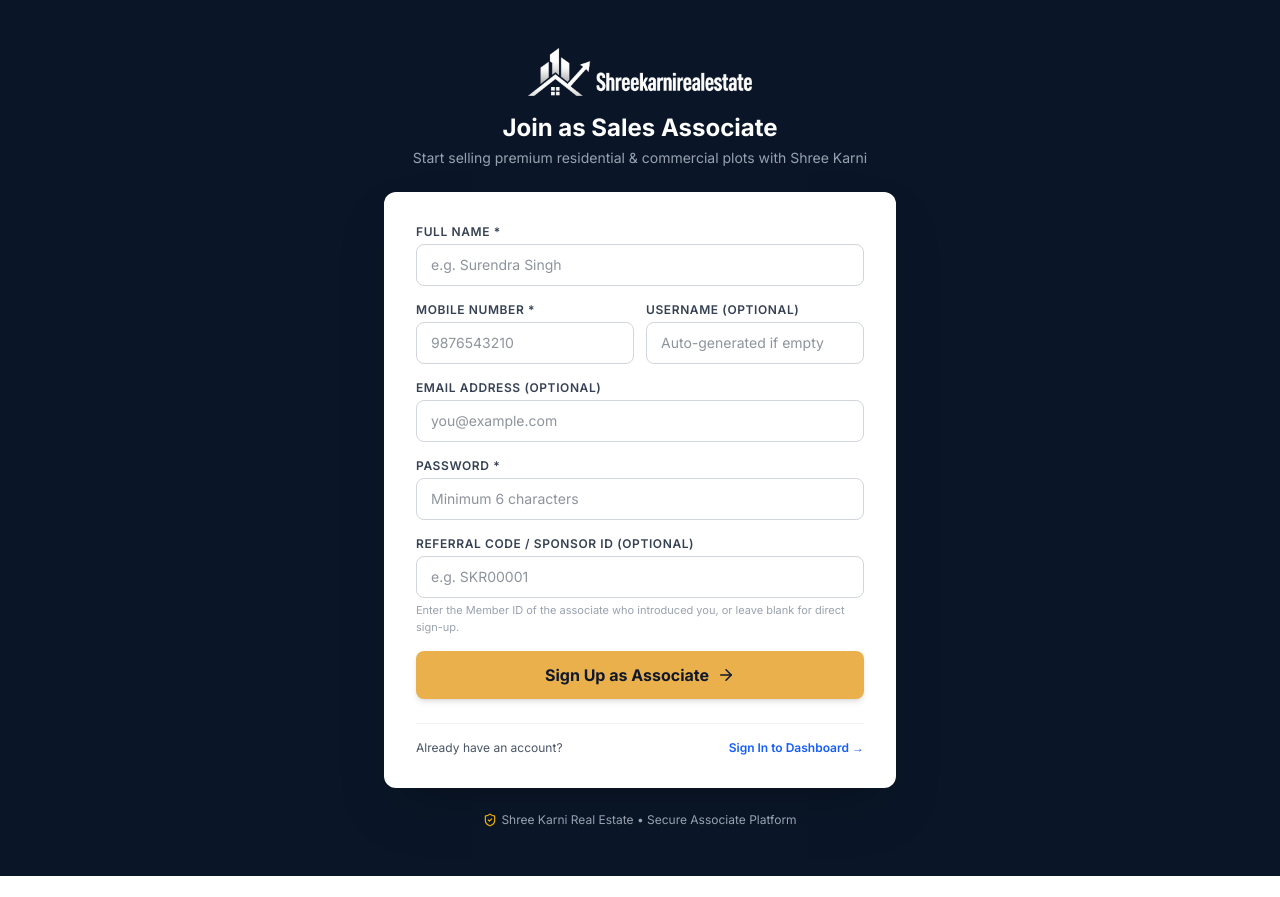
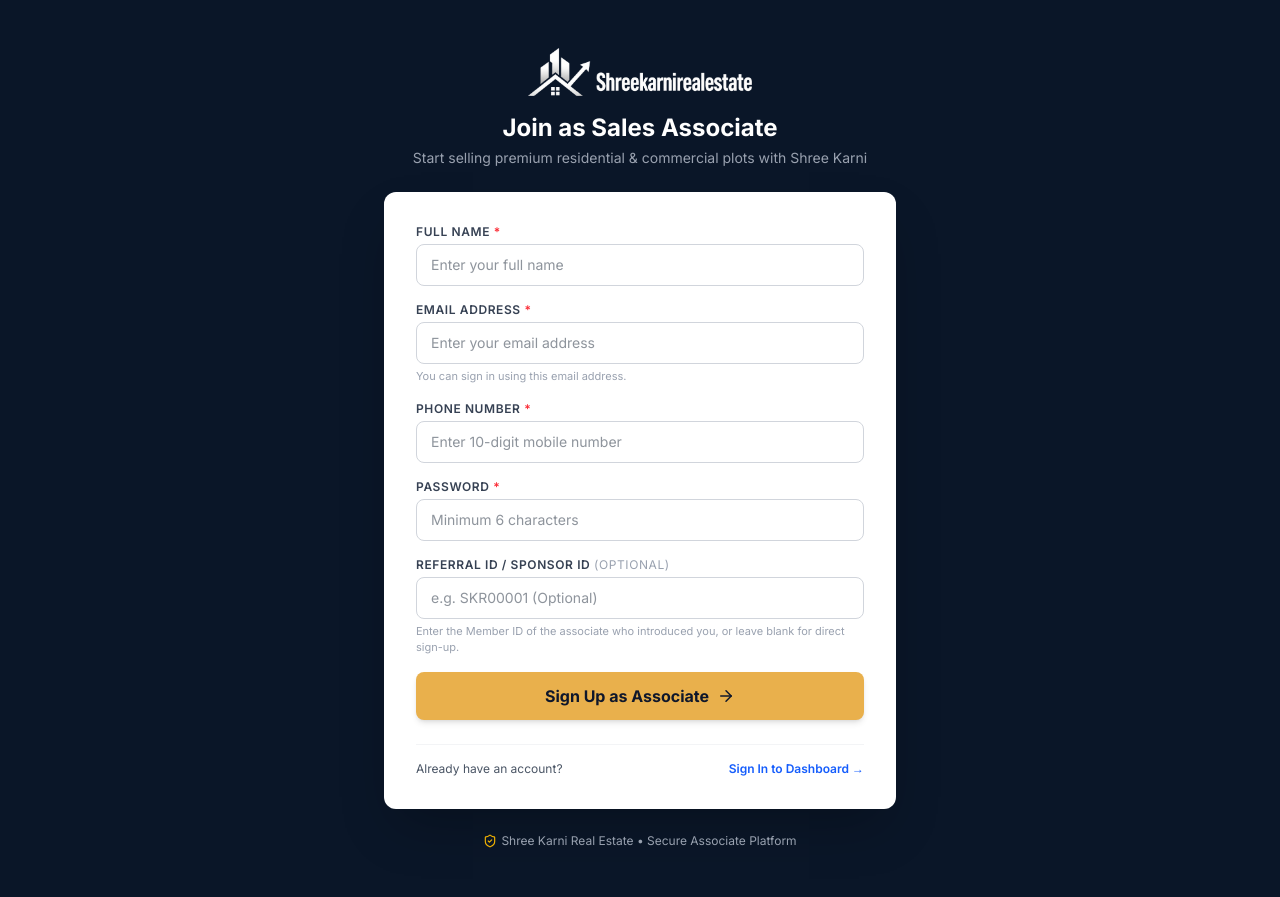
Before and after one commit to sandeepcharan619-maker/Shree-Karni, a Next.js app: page /register in a window 1280 px wide. Before the commit the page ends 876 px from the top, so only its background shows below. Built offline with nearby package versions, Linux system fonts and the light colour scheme.

Commit message:
Update signup form with mandatory email, thank you message and enable login with email or member ID

```diff
--- a/src/app/api/auth/register/route.ts
+++ b/src/app/api/auth/register/route.ts
@@ -13,9 +13,17 @@ export async function POST(req: NextRequest) {
     const body = await req.json();
     const { name, username, email, phone, password, referralCode } = body;
 
-    // Validate required fields: name, phone, password
+    // Validate required fields: name, email, phone, password
     if (!name || !name.trim()) {
       return NextResponse.json({ error: "Full Name is required" }, { status: 400 });
+    }
+    if (!email || !email.trim()) {
+      return NextResponse.json({ error: "Email address is required" }, { status: 400 });
+    }
+    const cleanEmail = email.trim().toLowerCase();
+    const emailRegex = /^[^\s@]+@[^\s@]+\.[^\s@]+$/;
+    if (!emailRegex.test(cleanEmail)) {
+      return NextResponse.json({ error: "Please enter a valid email address" }, { status: 400 });
     }
     if (!phone || !phone.trim()) {
       return NextResponse.json({ error: "Phone number is required" }, { status: 400 });
@@ -23,10 +31,12 @@ export async function POST(req: NextRequest) {
     if (!password || !password.trim()) {
       return NextResponse.json({ error: "Password is required (min 6 characters)" }, { status: 400 });
     }
+    if (password.trim().length < 6) {
+      return NextResponse.json({ error: "Password must be at least 6 characters long" }, { status: 400 });
+    }
 
     const cleanName = name.trim();
     const cleanPhone = phone.trim();
-    const cleanEmail = email && typeof email === "string" && email.trim() ? email.trim().toLowerCase() : null;
 
     // 1. Verify phone number does not already exist
     const digitsOnly = cleanPhone.replace(/[^0-9]/g, "");
@@ -50,8 +60,7 @@ export async function POST(req: NextRequest) {
       );
     }
 
-    // 2. Verify email does not already exist (if provided)
-    if (cleanEmail) {
+    // 2. Verify email does not already exist
     const existingEmail = await prisma.user.findFirst({
       where: {
         email: { equals: cleanEmail, mode: "insensitive" as const },
@@ -63,7 +72,6 @@ export async function POST(req: NextRequest) {
         { error: `An account with this email address already exists (${existingEmail.memberId}). Please log in or use a different email.` },
         { status: 400 }
       );
-      }
     }
 
     // Generate safe, guaranteed-unique username (no collision failures)
--- a/src/app/login/page.tsx
+++ b/src/app/login/page.tsx
@@ -30,7 +30,7 @@ function LoginForm() {
     const errorParam = searchParams.get("error");
     if (errorParam) {
       if (errorParam === "CredentialsSignin") {
-        setError("Invalid username/Member ID or password.");
+        setError("Invalid email/Member ID or password.");
       } else if (errorParam === "Configuration") {
         setError("Configuration error: Please verify your login credentials.");
       } else {
@@ -120,7 +120,7 @@ function LoginForm() {
             Welcome Back
           </h2>
           <p className="text-xs text-gray-500 text-center mb-6">
-            Sign in to access your Associate Dashboard
+            Sign in with your Email or Member ID to access your dashboard
           </p>
 
           {error && (
@@ -132,13 +132,13 @@ function LoginForm() {
           <form onSubmit={handleSubmit} className="space-y-4">
             <div>
               <label className="block text-sm font-medium text-gray-700 mb-1">
-                Username or Member ID
+                Email or Member ID
               </label>
               <input
                 type="text"
                 value={username}
                 onChange={(e) => setUsername(e.target.value)}
-                placeholder="Enter Username or Member ID (e.g. SKR00001)"
+                placeholder="Enter Email or Member ID (e.g. SKR00001)"
                 className="w-full px-4 py-3 border border-gray-300 rounded-lg focus:ring-2 focus:ring-yellow-500 focus:border-yellow-500 outline-none transition-all text-gray-800"
                 required
               />
--- a/src/app/register/page.tsx
+++ b/src/app/register/page.tsx
@@ -4,7 +4,7 @@ import { useState, useEffect, Suspense } from "react";
 import { useRouter, useSearchParams } from "next/navigation";
 import Image from "next/image";
 import Link from "next/link";
-import { UserCheck, ShieldCheck, ArrowRight } from "lucide-react";
+import { CheckCircle2, ShieldCheck, ArrowRight, UserCheck, LogIn } from "lucide-react";
 import { saveToLocalCache } from "@/lib/associatesCache";
 
 function RegisterForm() {
@@ -14,16 +14,19 @@ function RegisterForm() {
 
   const [form, setForm] = useState({
     name: "",
-    username: "",
+    email: "",
     phone: "",
-    email: "",
     password: "",
     referralCode: refCodeFromUrl,
   });
 
   const [loading, setLoading] = useState(false);
   const [error, setError] = useState("");
-  const [success, setSuccess] = useState("");
+  const [successInfo, setSuccessInfo] = useState<{
+    memberId: string;
+    email: string;
+    name: string;
+  } | null>(null);
 
   useEffect(() => {
     if (refCodeFromUrl) {
@@ -35,7 +38,6 @@ function RegisterForm() {
     e.preventDefault();
     setLoading(true);
     setError("");
-    setSuccess("");
 
     try {
       const res = await fetch("/api/auth/register", {
@@ -62,10 +64,25 @@ function RegisterForm() {
         } catch {}
       }
 
-      setSuccess(`Account registered successfully! Assigned Member ID: ${data.memberId}. You can sign in using your Username or Member ID (${data.memberId}). Redirecting to login...`);
+      setSuccessInfo({
+        memberId: data.memberId,
+        email: form.email.trim(),
+        name: form.name.trim(),
+      });
+
+      // Clear the form fields
+      setForm({
+        name: "",
+        email: "",
+        phone: "",
+        password: "",
+        referralCode: "",
+      });
+
+      // Redirect after 5 seconds so associate can read their Member ID and thank-you message
       setTimeout(() => {
         router.push("/login");
-      }, 1800);
+      }, 5000);
     } catch (err: any) {
       setError(err.message);
     } finally {
@@ -96,79 +113,115 @@ function RegisterForm() {
 
         {/* Card */}
         <div className="bg-white rounded-xl shadow-2xl p-6 md:p-8">
-          {success && (
-            <div className="bg-green-50 border border-green-200 text-green-700 px-4 py-3 rounded-lg mb-4 text-sm flex items-center gap-2">
-              <UserCheck size={18} className="shrink-0" />
-              <span>{success}</span>
+          {successInfo ? (
+            <div className="space-y-5">
+              <div className="bg-emerald-50 border-2 border-emerald-400 rounded-xl p-5 text-emerald-950 shadow-sm">
+                <div className="flex items-start gap-3">
+                  <CheckCircle2 className="w-8 h-8 text-emerald-600 shrink-0 mt-0.5" />
+                  <div className="flex-1">
+                    <h3 className="font-bold text-lg text-emerald-900">
+                      Thanks for signing up!
+                    </h3>
+                    <p className="text-sm text-emerald-800 mt-1">
+                      Welcome to Shree Karni Real Estate, <span className="font-semibold">{successInfo.name}</span>. Your associate account is now active.
+                    </p>
+
+                    <div className="mt-4 p-3.5 bg-white rounded-lg border border-emerald-200 text-xs space-y-1.5 shadow-sm">
+                      <div className="flex items-center justify-between">
+                        <span className="text-gray-500 font-medium">Your Member ID:</span>
+                        <span className="font-mono font-bold text-sm text-blue-700 bg-blue-50 px-2 py-0.5 rounded border border-blue-200">
+                          {successInfo.memberId}
+                        </span>
                       </div>
-          )}
+                      <div className="flex items-center justify-between">
+                        <span className="text-gray-500 font-medium">Registered Email:</span>
+                        <span className="font-semibold text-gray-900">{successInfo.email}</span>
+                      </div>
+                    </div>
 
+                    <div className="mt-4 p-3 bg-amber-50 border border-amber-200 rounded-lg text-xs text-amber-900">
+                      <p className="font-semibold">
+                        Please login with your email and password (or your Member ID: {successInfo.memberId}).
+                      </p>
+                    </div>
+
+                    <div className="mt-5 flex flex-col sm:flex-row items-center gap-3">
+                      <Link
+                        href="/login"
+                        className="w-full sm:w-auto inline-flex items-center justify-center gap-2 px-5 py-2.5 bg-emerald-600 hover:bg-emerald-700 text-white font-bold rounded-lg text-sm shadow transition"
+                      >
+                        <LogIn size={16} />
+                        Login with Email / Member ID
+                      </Link>
+                      <span className="text-xs text-emerald-700 font-medium">
+                        Redirecting to login in 5s...
+                      </span>
+                    </div>
+                  </div>
+                </div>
+              </div>
+            </div>
+          ) : (
+            <>
               {error && (
-            <div className="bg-red-50 border border-red-200 text-red-700 px-4 py-3 rounded-lg mb-4 text-sm">
+                <div className="bg-red-50 border border-red-200 text-red-700 px-4 py-3 rounded-lg mb-4 text-sm font-medium">
                   {error}
                 </div>
               )}
 
               <form onSubmit={handleSubmit} className="space-y-4">
+                {/* 1. Name (Mandatory) */}
                 <div>
                   <label className="block text-xs font-semibold text-gray-700 uppercase tracking-wider mb-1">
-                Full Name *
+                    Full Name <span className="text-red-500">*</span>
                   </label>
                   <input
                     type="text"
                     required
-                placeholder="e.g. Surendra Singh"
+                    placeholder="Enter your full name"
                     value={form.name}
                     onChange={(e) => setForm({ ...form, name: e.target.value })}
                     className="w-full px-3.5 py-2.5 border border-gray-300 rounded-lg text-sm text-gray-800 outline-none focus:ring-2 focus:ring-yellow-500 focus:border-yellow-500"
                   />
                 </div>
 
-            <div className="grid grid-cols-1 sm:grid-cols-2 gap-3">
+                {/* 2. Email (Mandatory) */}
                 <div>
                   <label className="block text-xs font-semibold text-gray-700 uppercase tracking-wider mb-1">
-                  Mobile Number *
+                    Email Address <span className="text-red-500">*</span>
+                  </label>
+                  <input
+                    type="email"
+                    required
+                    placeholder="Enter your email address"
+                    value={form.email}
+                    onChange={(e) => setForm({ ...form, email: e.target.value })}
+                    className="w-full px-3.5 py-2.5 border border-gray-300 rounded-lg text-sm text-gray-800 outline-none focus:ring-2 focus:ring-yellow-500 focus:border-yellow-500"
+                  />
+                  <p className="text-[11px] text-gray-400 mt-1">
+                    You can sign in using this email address.
+                  </p>
+                </div>
+
+                {/* 3. Phone Number (Mandatory) */}
+                <div>
+                  <label className="block text-xs font-semibold text-gray-700 uppercase tracking-wider mb-1">
+                    Phone Number <span className="text-red-500">*</span>
                   </label>
                   <input
                     type="tel"
                     required
-                  placeholder="9876543210"
+                    placeholder="Enter 10-digit mobile number"
                     value={form.phone}
                     onChange={(e) => setForm({ ...form, phone: e.target.value })}
                     className="w-full px-3.5 py-2.5 border border-gray-300 rounded-lg text-sm text-gray-800 outline-none focus:ring-2 focus:ring-yellow-500 focus:border-yellow-500"
                   />
                 </div>
 
+                {/* 4. Password (Mandatory) */}
                 <div>
                   <label className="block text-xs font-semibold text-gray-700 uppercase tracking-wider mb-1">
-                  Username (Optional)
-                </label>
-                <input
-                  type="text"
-                  placeholder="Auto-generated if empty"
-                  value={form.username}
-                  onChange={(e) => setForm({ ...form, username: e.target.value })}
-                  className="w-full px-3.5 py-2.5 border border-gray-300 rounded-lg text-sm text-gray-800 outline-none focus:ring-2 focus:ring-yellow-500 focus:border-yellow-500"
-                />
-              </div>
-            </div>
-
-            <div>
-              <label className="block text-xs font-semibold text-gray-700 uppercase tracking-wider mb-1">
-                Email Address (Optional)
-              </label>
-              <input
-                type="email"
-                placeholder="you@example.com"
-                value={form.email}
-                onChange={(e) => setForm({ ...form, email: e.target.value })}
-                className="w-full px-3.5 py-2.5 border border-gray-300 rounded-lg text-sm text-gray-800 outline-none focus:ring-2 focus:ring-yellow-500 focus:border-yellow-500"
-              />
-            </div>
-
-            <div>
-              <label className="block text-xs font-semibold text-gray-700 uppercase tracking-wider mb-1">
-                Password *
+                    Password <span className="text-red-500">*</span>
                   </label>
                   <input
                     type="password"
@@ -181,13 +234,14 @@ function RegisterForm() {
                   />
                 </div>
 
+                {/* 5. Ref ID (Optional) */}
                 <div>
                   <label className="block text-xs font-semibold text-gray-700 uppercase tracking-wider mb-1">
-                Referral Code / Sponsor ID (Optional)
+                    Referral ID / Sponsor ID <span className="text-gray-400 font-normal">(Optional)</span>
                   </label>
                   <input
                     type="text"
-                placeholder="e.g. SKR00001"
+                    placeholder="e.g. SKR00001 (Optional)"
                     value={form.referralCode}
                     onChange={(e) => setForm({ ...form, referralCode: e.target.value })}
                     className="w-full px-3.5 py-2.5 border border-gray-300 rounded-lg text-sm text-gray-800 outline-none focus:ring-2 focus:ring-yellow-500 focus:border-yellow-500"
@@ -200,7 +254,7 @@ function RegisterForm() {
                 <button
                   type="submit"
                   disabled={loading}
-              className="w-full bg-[#e9b04c] hover:bg-[#d89f3a] text-slate-900 font-bold py-3 rounded-lg transition-colors flex items-center justify-center gap-2 shadow-md disabled:opacity-50 mt-2"
+                  className="w-full bg-[#e9b04c] hover:bg-[#d89f3a] text-slate-900 font-bold py-3 rounded-lg transition-colors flex items-center justify-center gap-2 shadow-md disabled:opacity-50 mt-2 cursor-pointer"
                 >
                   {loading ? "Creating Account..." : "Sign Up as Associate"}
                   <ArrowRight size={18} />
@@ -216,6 +270,8 @@ function RegisterForm() {
                   Sign In to Dashboard →
                 </Link>
               </div>
+            </>
+          )}
         </div>
 
         <div className="text-center mt-6 text-gray-400 text-xs flex items-center justify-center gap-1">
--- a/src/lib/auth.ts
+++ b/src/lib/auth.ts
@@ -80,12 +80,11 @@ export const authOptions: NextAuthOptions = {
           const user = await prisma.user.findFirst({
             where: {
               OR: [
-                { username: { equals: rawInput, mode: "insensitive" as const } },
+                { email: { equals: rawInput, mode: "insensitive" as const } },
                 { memberId: { equals: rawInput, mode: "insensitive" as const } },
                 { memberId: { equals: stripped, mode: "insensitive" as const } },
-                ...(rawInput.includes("@")
-                  ? [{ email: { equals: rawInput, mode: "insensitive" as const } }]
-                  : []),
+                { username: { equals: rawInput, mode: "insensitive" as const } },
+                { username: { equals: stripped, mode: "insensitive" as const } },
                 ...(cleanPhone.length >= 8
                   ? [
                       { phone: { equals: rawInput, mode: "insensitive" as const } },
@@ -98,7 +97,7 @@ export const authOptions: NextAuthOptions = {
           });
 
           if (!user || !user.isActive) {
-            throw new Error("Invalid username/Member ID/phone or account disabled");
+            throw new Error("Invalid email, Member ID, or password (or account disabled)");
           }
 
           const isValid = await bcrypt.compare(credentials.password, user.password);
```
Lines whose indentation alone changed are shown as unchanged.
